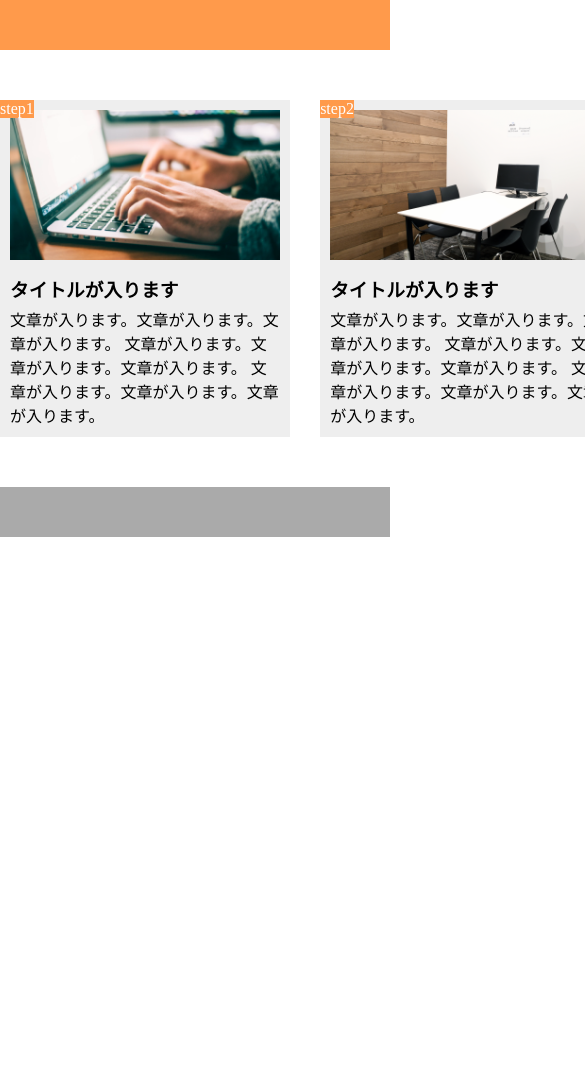
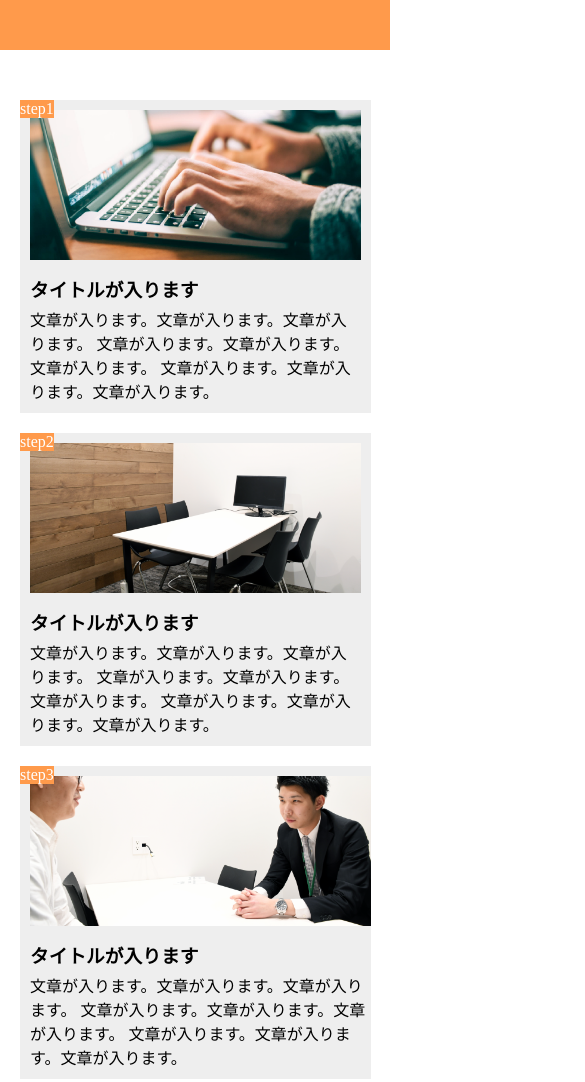
Before and after one commit to kakizakojun/1-10, a plain HTML site: page index.html in a window 390 px wide. Shown: the top 1082 px of the page, 585 px wide, since content can reach past the window. Before the commit the page ends 844 px from the top, so only its background shows below. Drawn offline with Linux system fonts and the light colour scheme.

Commit message:
[finish]1-10

```diff
--- a/index.html
+++ b/index.html
@@ -2,6 +2,7 @@
 <html lang="ja">
   <head>
     <meta charset="utf-8">
+    <meta name="viewport"content="width=device-width,initial-scale=1.0">
     <link rel="stylesheet"href="style.css">
     <title>課題１</title>
 
--- a/style.css
+++ b/style.css
@@ -64,3 +64,27 @@ footer{
   height: 50px;
   background-color: #aaa;
 }
+
+@media screen and (max-width:768px){
+  header{
+    width: 100%;
+  }
+
+  main{
+    width: 100%;
+    display: block;
+  }
+
+  .step-box{
+    width: 90%;
+    margin: 20px;
+  }
+
+  .box-img1,
+  .box-img2,
+  .box-img3{
+    height: 150px;
+  }
+
+
+}
```
